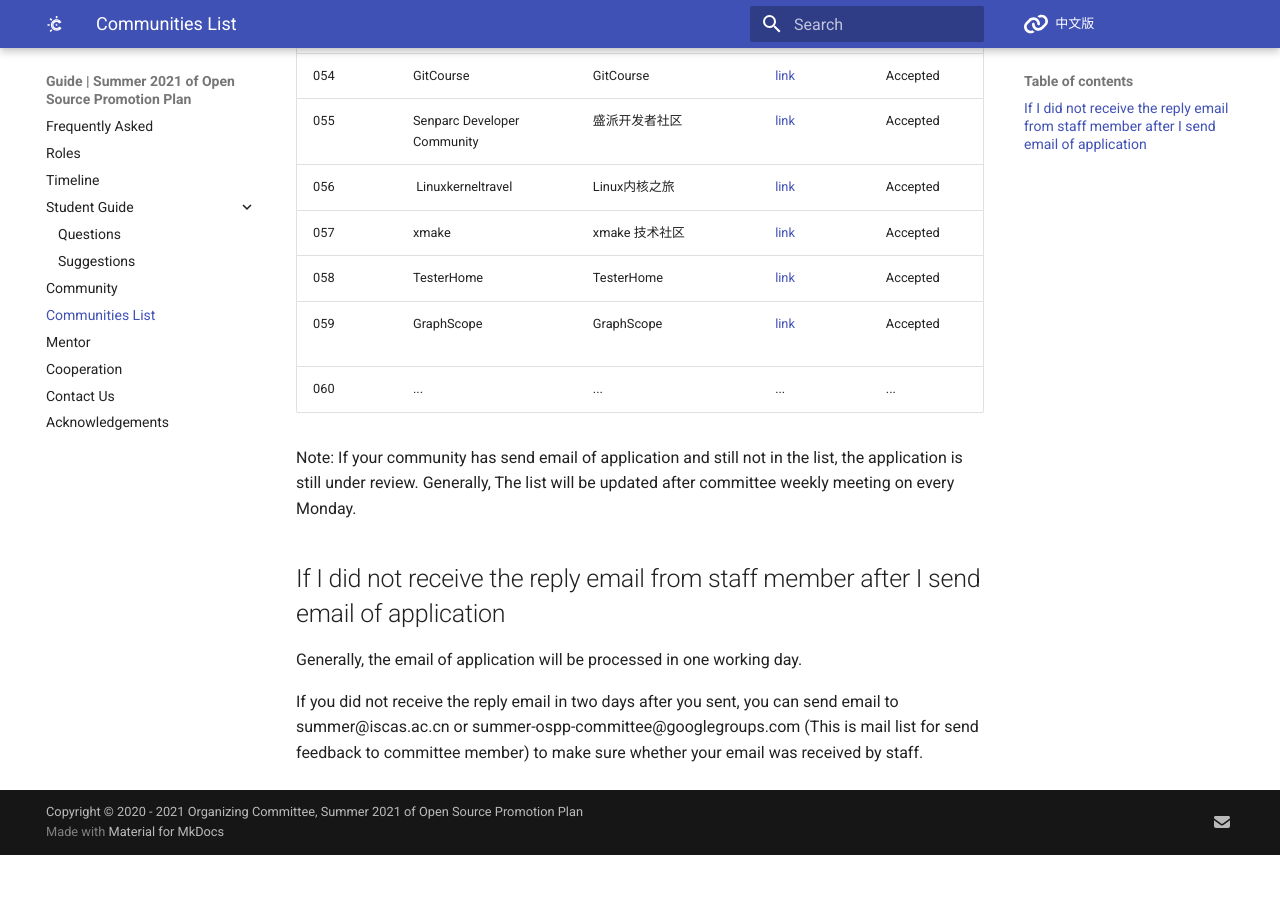
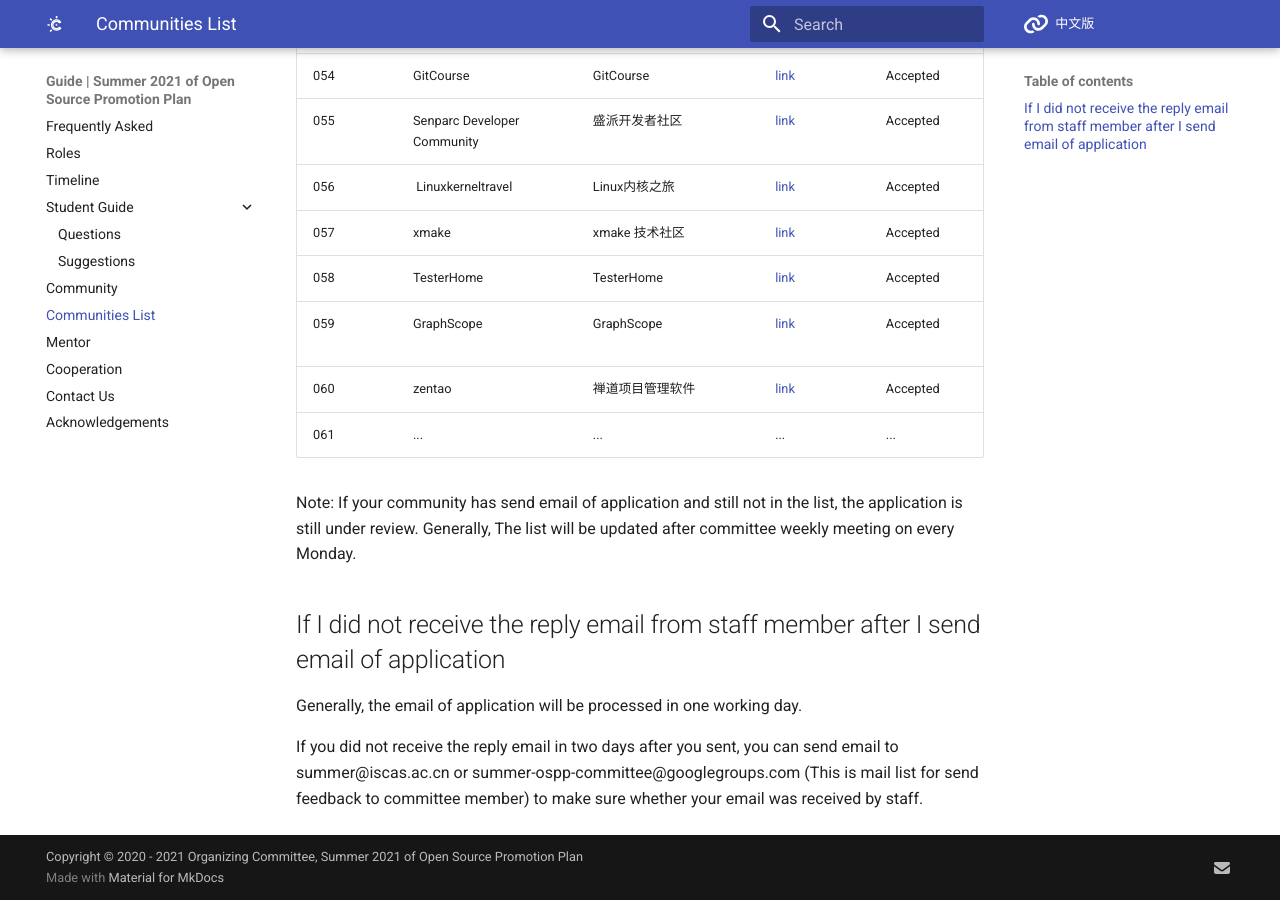
Before and after one commit to summer-ospp/help-en, an MkDocs documentation site: the page built from docs/communities-list.md, in a window 1280 px wide and 900 px high, scrolled down 2952 px. Built offline with MkDocs 1.6.1 and Material for MkDocs 9.7.7, drawn with Linux system fonts in a browser that asks for light colours; comment, search, counter and statistics services are not loaded; before the commit the page ends 3807 px from its top, so only the background shows below that.

Commit message:
Update communities-list.md

```diff
--- a/docs/communities-list.md
+++ b/docs/communities-list.md
@@ -65,7 +65,8 @@ Before the deadline (May 20th, 2021) of application for community, this list wil
 | 057  | xmake                   | xmake 技术社区                 | [link](   https://xmake.io   )                                 | Accepted     |
 | 058  | TesterHome              | TesterHome                     | [link]( https://testerhome.com/ )                              | Accepted    |
 | 059  | GraphScope              | GraphScope                    | [link]( https://graphscope.io)                                  | Accepted     |
-| 060  | ...                     | ...                | ...         | ...    |
+| 060  | zentao                  | 禅道项目管理软件                 | [link]( https://www.zentao.net/)                               | Accepted    |
+| 061  | ...                     | ...                | ...         | ...    |
 
 
 
```
